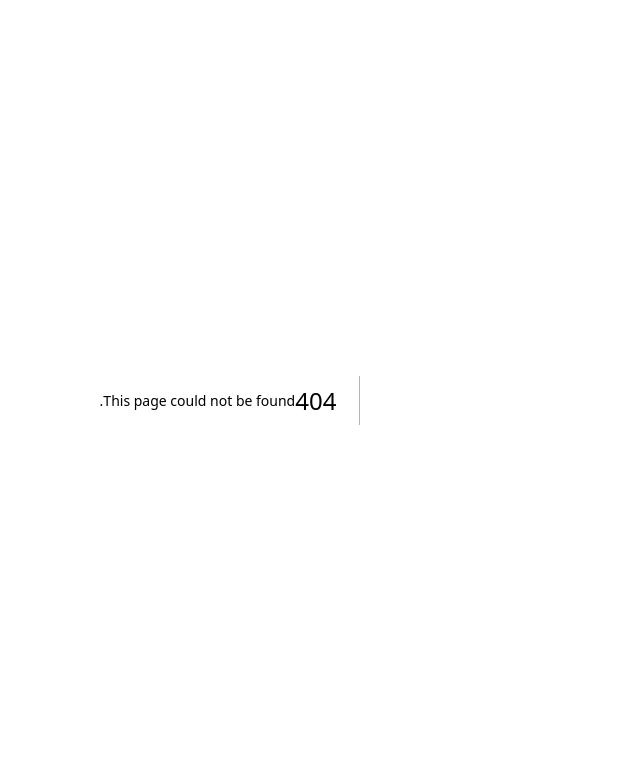
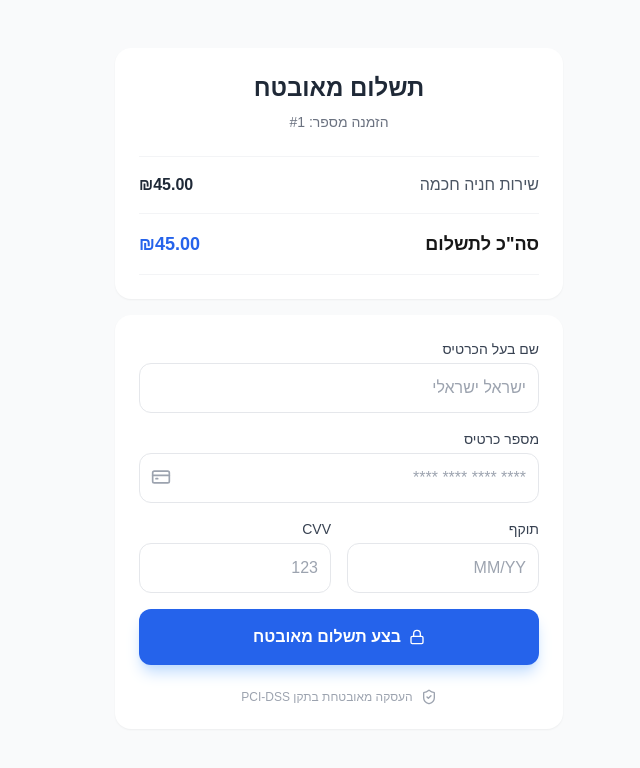
Before and after one commit to BinyaminAbutbul/smart-park-admin, a Next.js app: page /pay/1 in a window 1280 px wide. Before the commit this address had no page. Shown: the top 768 px of the page, without its empty margins (442-1082 px from the left). Built offline with nearby package versions, Linux system fonts and the light colour scheme.

Commit message:
Create page.js

```diff
--- /dev/null
+++ b/src/app/pay/[id]/page.js
@@ -0,0 +1,67 @@
+"use client";
+import React from 'react';
+import { CreditCard, ShieldCheck, Lock } from 'lucide-react';
+
+export default function PaymentPage({ params }) {
+  const orderId = params.id;
+
+  return (
+    <div className="min-h-screen bg-gray-50 flex flex-col items-center p-4">
+      {/* Header */}
+      <div className="w-full max-w-md bg-white rounded-2xl shadow-sm p-6 mb-4 mt-8">
+        <h1 className="text-2xl font-bold text-center text-gray-800 mb-2">תשלום מאובטח</h1>
+        <p className="text-center text-gray-500 text-sm">הזמנה מספר: #{orderId}</p>
+
+        <div className="mt-6 border-t border-b border-gray-100 py-4">
+          <div className="flex justify-between mb-2">
+            <span className="text-gray-600">שירות חניה חכמה</span>
+            <span className="font-semibold text-gray-800">₪45.00</span>
+          </div>
+          <div className="flex justify-between text-lg font-bold mt-4 pt-4 border-t border-gray-100">
+            <span>סה"כ לתשלום</span>
+            <span className="text-blue-600">₪45.00</span>
+          </div>
+        </div>
+      </div>
+
+      {/* Payment Form */}
+      <div className="w-full max-w-md bg-white rounded-2xl shadow-sm p-6">
+        <div className="space-y-4">
+          <div>
+            <label className="block text-sm font-medium text-gray-700 mb-1">שם בעל הכרטיס</label>
+            <input type="text" className="w-full p-3 border border-gray-200 rounded-xl focus:ring-2 focus:ring-blue-500 outline-none transition" placeholder="ישראל ישראלי" />
+          </div>
+
+          <div>
+            <label className="block text-sm font-medium text-gray-700 mb-1">מספר כרטיס</label>
+            <div className="relative">
+              <input type="text" className="w-full p-3 border border-gray-200 rounded-xl focus:ring-2 focus:ring-blue-500 outline-none transition" placeholder="**** **** **** ****" />
+              <CreditCard className="absolute left-3 top-3.5 text-gray-400 h-5 w-5" />
+            </div>
+          </div>
+
+          <div className="grid grid-cols-2 gap-4">
+            <div>
+              <label className="block text-sm font-medium text-gray-700 mb-1">תוקף</label>
+              <input type="text" className="w-full p-3 border border-gray-200 rounded-xl focus:ring-2 focus:ring-blue-500 outline-none" placeholder="MM/YY" />
+            </div>
+            <div>
+              <label className="block text-sm font-medium text-gray-700 mb-1">CVV</label>
+              <input type="text" className="w-full p-3 border border-gray-200 rounded-xl focus:ring-2 focus:ring-blue-500 outline-none" placeholder="123" />
+            </div>
+          </div>
+
+          <button className="w-full bg-blue-600 hover:bg-blue-700 text-white font-bold py-4 rounded-xl mt-6 transition shadow-lg shadow-blue-200 flex items-center justify-center gap-2">
+            <Lock className="h-4 w-4" />
+            בצע תשלום מאובטח
+          </button>
+        </div>
+
+        <div className="mt-6 flex items-center justify-center gap-2 text-gray-400 text-xs">
+          <ShieldCheck className="h-4 w-4" />
+          <span>העסקה מאובטחת בתקן PCI-DSS</span>
+        </div>
+      </div>
+    </div>
+  );
+}
```
